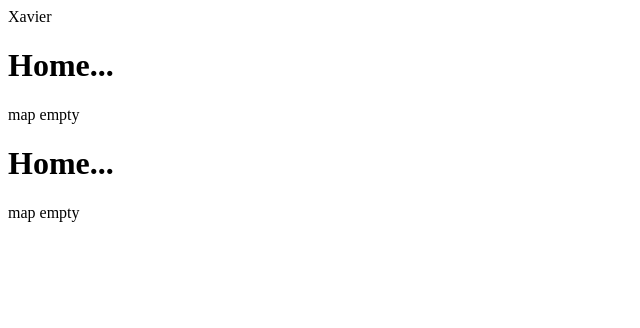
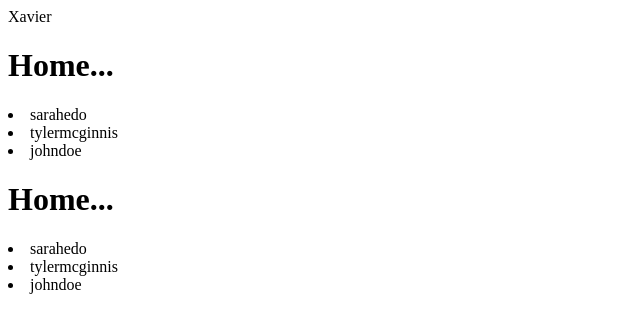
Before and after one commit to xavierartot/would-you-rather, a React (Create React App) app: page / in a window 1280 px wide. Shown: the top 328 px of the page, without its empty margins (0-640 px from the left). Built offline with nearby package versions, Linux system fonts and the light colour scheme.

Commit message:
FIX: map an object

```diff
--- a/src/actions/users.js
+++ b/src/actions/users.js
@@ -1,7 +1,7 @@
-export const RECEIVEUSERS = 'RECEIVEUSERS'
+export const RECEIVES_USERS = 'RECEIVE_USERS'
 export function receiveUsers(users) {
   return {
-    type: RECEIVEUSERS,
+    type: RECEIVES_USERS,
     users,
   }
 }
--- a/src/containers/App.js
+++ b/src/containers/App.js
@@ -12,16 +12,13 @@ class App extends Component {
     dispatch(handleInitialData())
   }
   render() {
-    console.log(this.props.idUsers)
     return (
       <Router>
         <Fragment>
           <div>
             Xavier
           </div>
-          <Home>
-            xav
-          </Home>
+          <Home />
           <Route>
             <Route component={Home} exact path="/" test="artot" />
           </Route>
@@ -32,7 +29,7 @@ class App extends Component {
 }
 function mapStateToProps({ questions, users }) {
   return {
-    idUsers: users,
+    idUsers: Object.values(users),
     idQuestions: questions,
   }
 }
--- a/src/containers/Home.js
+++ b/src/containers/Home.js
@@ -6,14 +6,15 @@ import { connect } from 'react-redux'
 class Home extends Component {
   render() {
     console.log(this.props.users)
-    // const { users } = this.props
-    const listUser = 'map empty'
-    // listUser = users.map(item => <li key={item.id}>{item}</li>)
-
+    const { users } = this.props
+    console.log(users)
     return (
       <div className="Home">
         <h1>Home...</h1>
-        {listUser}
+        {users.map(user => (
+          <li key={user.id}>{user.id}</li>
+        ))}
+
       </div>
     )
   }
@@ -21,7 +22,7 @@ class Home extends Component {
 
 function mapStateToProps({ users }) {
   return {
-    users,
+    users: Object.values(users),
   }
 }
 export default connect(mapStateToProps)(Home)
--- a/src/reducers/users.js
+++ b/src/reducers/users.js
@@ -1,8 +1,8 @@
-import { RECEIVEUSERS } from '../actions/users'
+import { RECEIVES_USERS } from '../actions/users'
 
 export function users(state = {}, action) {
   switch (action.type) {
-    case RECEIVEUSERS:
+    case RECEIVES_USERS:
       return {
         ...state,
         ...action.users, // merge users
```
